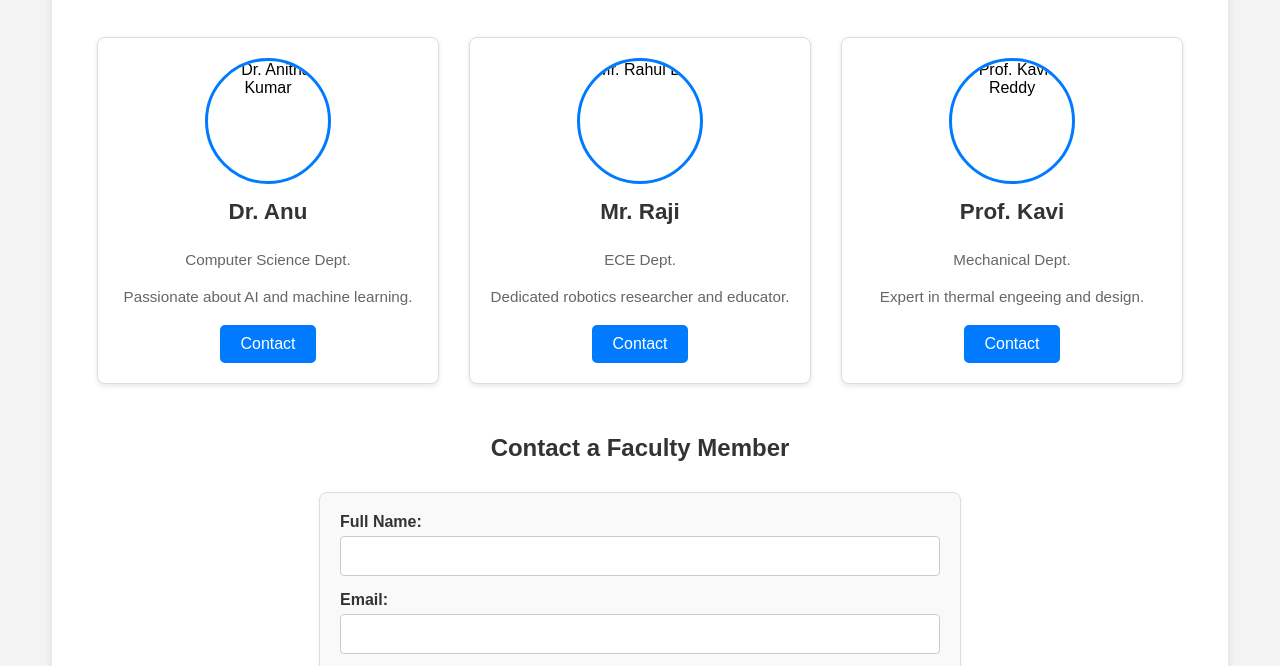
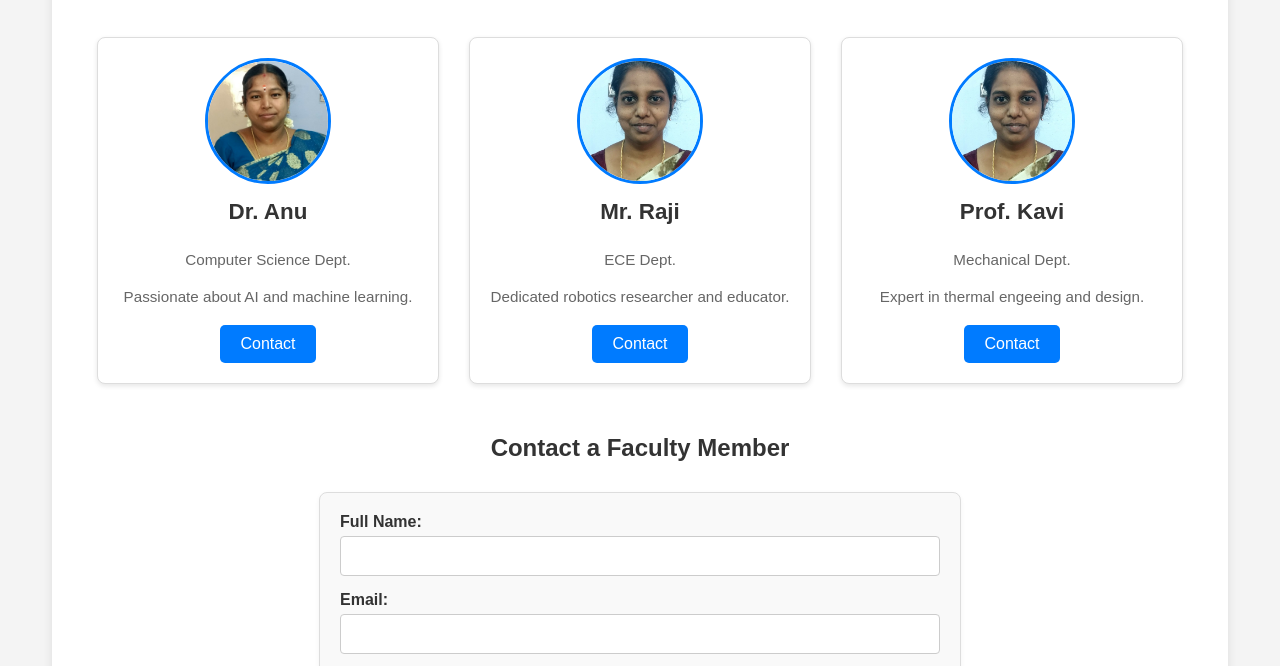
Before and after one commit to Perumalrani81/2025perumalrani81, a plain HTML site: page index.html in a window 1280 px wide. Shown: the part 111-777 px from the top of the page. Drawn offline with Linux system fonts and the light colour scheme.

Commit message:
Update index.html

```diff
--- a/index.html
+++ b/index.html
@@ -12,7 +12,7 @@
 
         <div class="faculty-cards">
             <div class="card">
-                <img src="p4.jfif" alt="Dr. Anitha Kumar" class="profile-pic">
+                <img src="IMG-20180629-WA0009.jpg" alt="Dr. Anitha Kumar" class="profile-pic">
                 <h2>Dr. Anu </h2>
                 <p>Computer Science Dept.</p>
                 <p>Passionate about AI and machine learning.</p>
@@ -20,7 +20,7 @@
             </div>
 
             <div class="card">
-                <img src="p2.jfif" alt="Mr. Rahul Das" class="profile-pic">
+                <img src="IMG-20180629-WA0012.jpg" alt="Mr. Rahul Das" class="profile-pic">
                 <h2>Mr. Raji</h2>
                 <p>ECE Dept.</p>
                 <p>Dedicated robotics researcher and educator.</p>
@@ -28,7 +28,7 @@
             </div>
 
             <div class="card">
-                <img src="p3.jfif" alt="Prof. Kavita Reddy" class="profile-pic">
+                <img src="IMG-20180629-WA0012.jpg" alt="Prof. Kavita Reddy" class="profile-pic">
                 <h2>Prof. Kavi</h2>
                 <p>Mechanical Dept.</p>
                 <p>Expert in thermal engeeing and design.</p>
```
